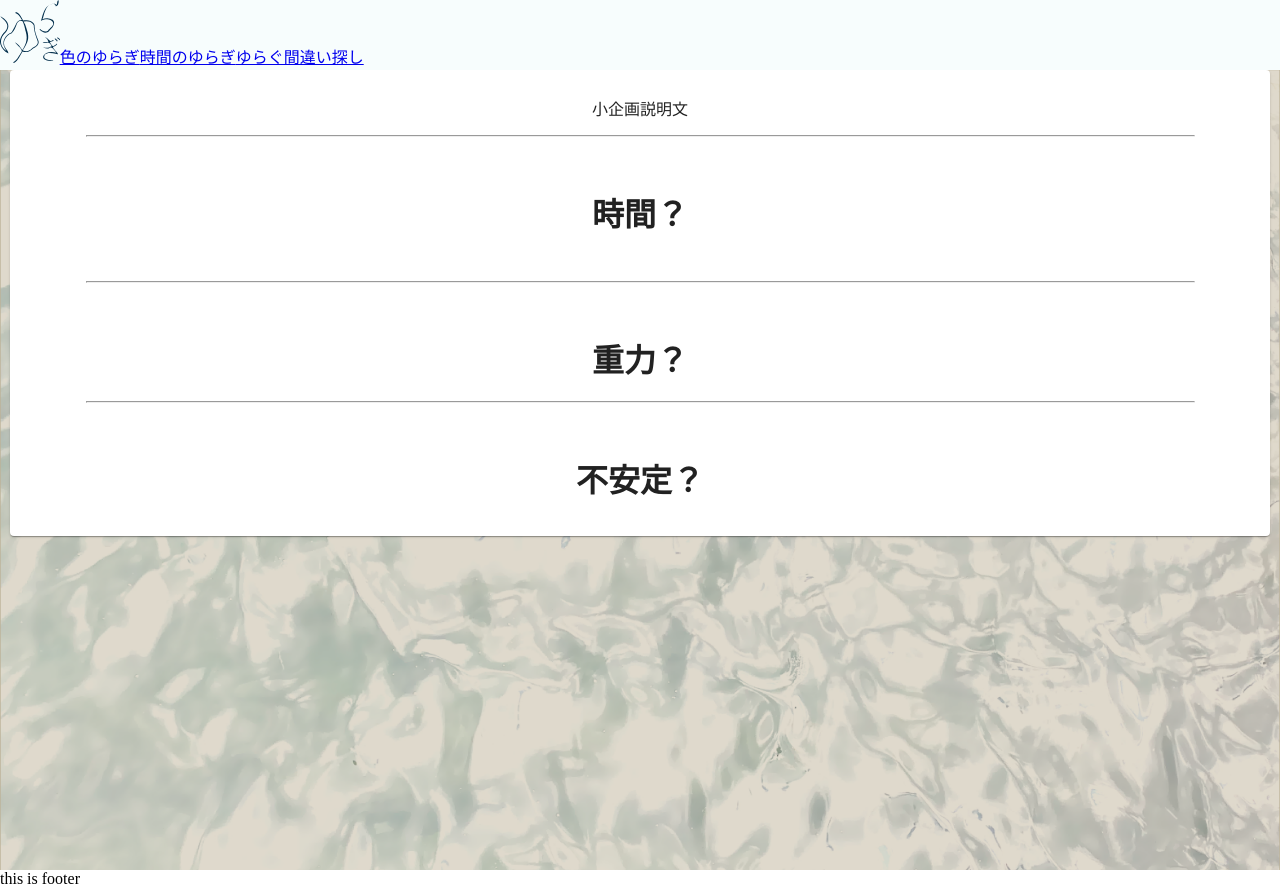
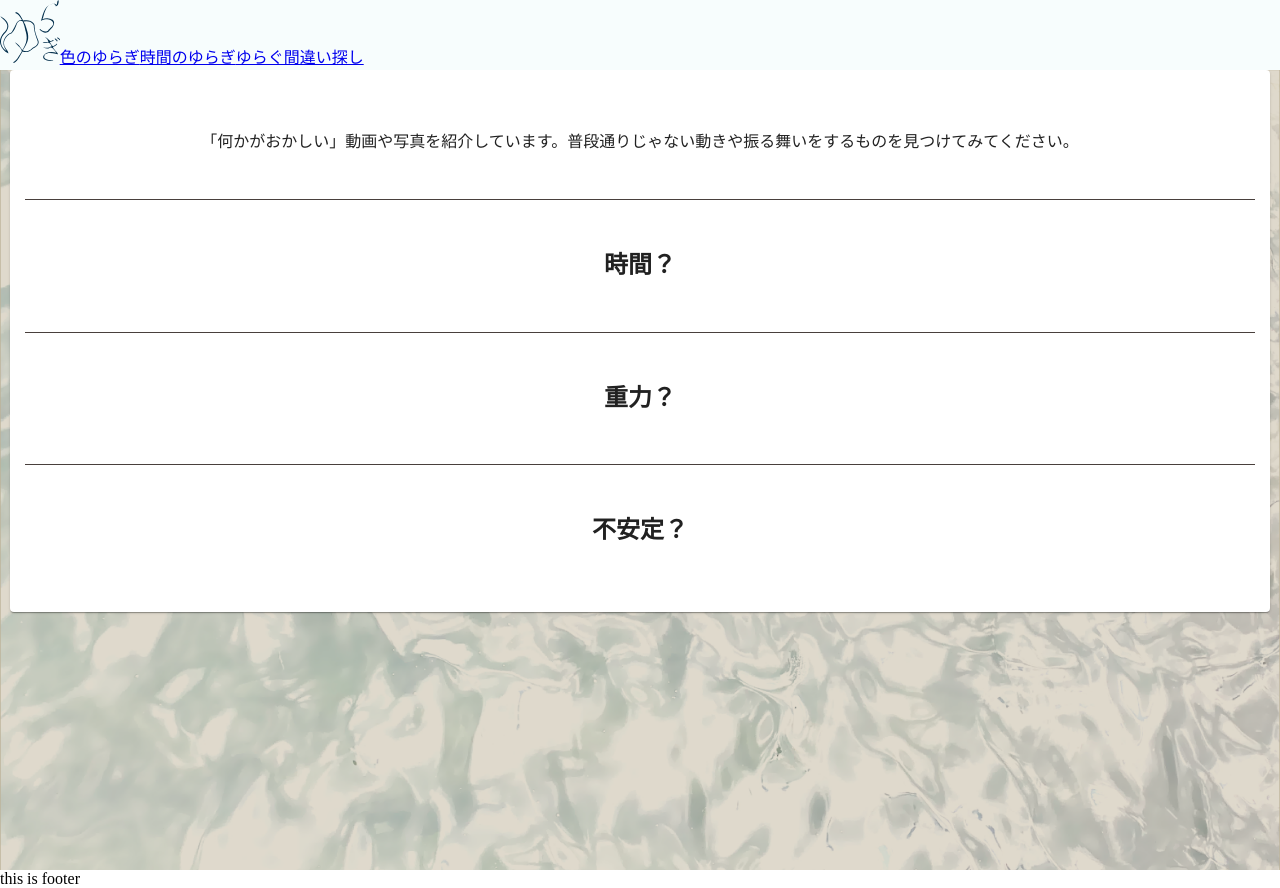
Before and after one commit to designingplusnine/komafes-2021, a Next.js app: page /diff in a window 1280 px wide. Built offline with nearby package versions, Linux system fonts and the light colour scheme.

Commit message:
reflected a bit on the comments

```diff
--- a/components/DiffPage/contents.module.scss
+++ b/components/DiffPage/contents.module.scss
@@ -1,18 +1,9 @@
 @import '../../styles/vars.scss';
-
-.page{
-    display: flex;
-    align-items: center;
-    flex-direction: column;
-}
-
-.hr{
-    width: 90%;
-}
 
 .concept{
     width: 100%;
-    margin-bottom: 30px;
+    padding: 32px 0px 32px 0px;
+    border-bottom: 1px solid $letter-colour;
     &_text{
         text-align: center;
     }
@@ -20,15 +11,21 @@
 
 .time{
     width: 100%;
-    margin-bottom: 30px;
+    padding: 32px 0px 32px 0px;
+    border-bottom: 1px solid $letter-colour;
     &_title{
         text-align: center;
     }
+    &_work{
+
+    }
+
 }
 
 .gravity{
     width: 100%;
-    margin-bottom: 30px;
+    padding: 32px 0px 32px 0px;
+    border-bottom: 1px solid $letter-colour;
     &_title{
         text-align: center;
     }
@@ -36,6 +33,7 @@
 
 .unstable{
     width: 100%;
+    padding: 32px 0px 32px 0px;
     &_title{
         text-align: center;
     }
--- a/components/DiffPage/contents.tsx
+++ b/components/DiffPage/contents.tsx
@@ -2,26 +2,21 @@ import { NextPage } from 'next';
 import classes from './contents.module.scss';
 
 export const Contents: NextPage = () => (
-    <div className={classes.page}>
+    <>
         <div className={classes.concept}>
-            <p className={classes.concept_text}>小企画説明文</p>
-            <hr className={classes.hr}></hr>
+            <p className={classes.concept_text}>
+                「何かがおかしい」動画や写真を紹介しています。普段通りじゃない動きや振る舞いをするものを見つけてみてください。
+            </p>
         </div>
         <div className={classes.time}>
-            <h1 className={classes.time_title}>時間？</h1>
-            <div className={classes.time_work}>
-                <img src=""></img>
-            </div>
-            <hr className={classes.hr}></hr>
+            <h2 className={classes.time_title}>時間？</h2>
+            <div className={classes.time_work}></div>
         </div>
-
         <div className={classes.gravity}>
-            <h1 className={classes.gravity_title}>重力？</h1>
-            <hr className={classes.hr}></hr>
+            <h2 className={classes.gravity_title}>重力？</h2>
         </div>
-
         <div className={classes.unstable}>
-            <h1 className={classes.unstable_title}>不安定？</h1>
+            <h2 className={classes.unstable_title}>不安定？</h2>
         </div>
-    </div>
+    </>
 );
```
